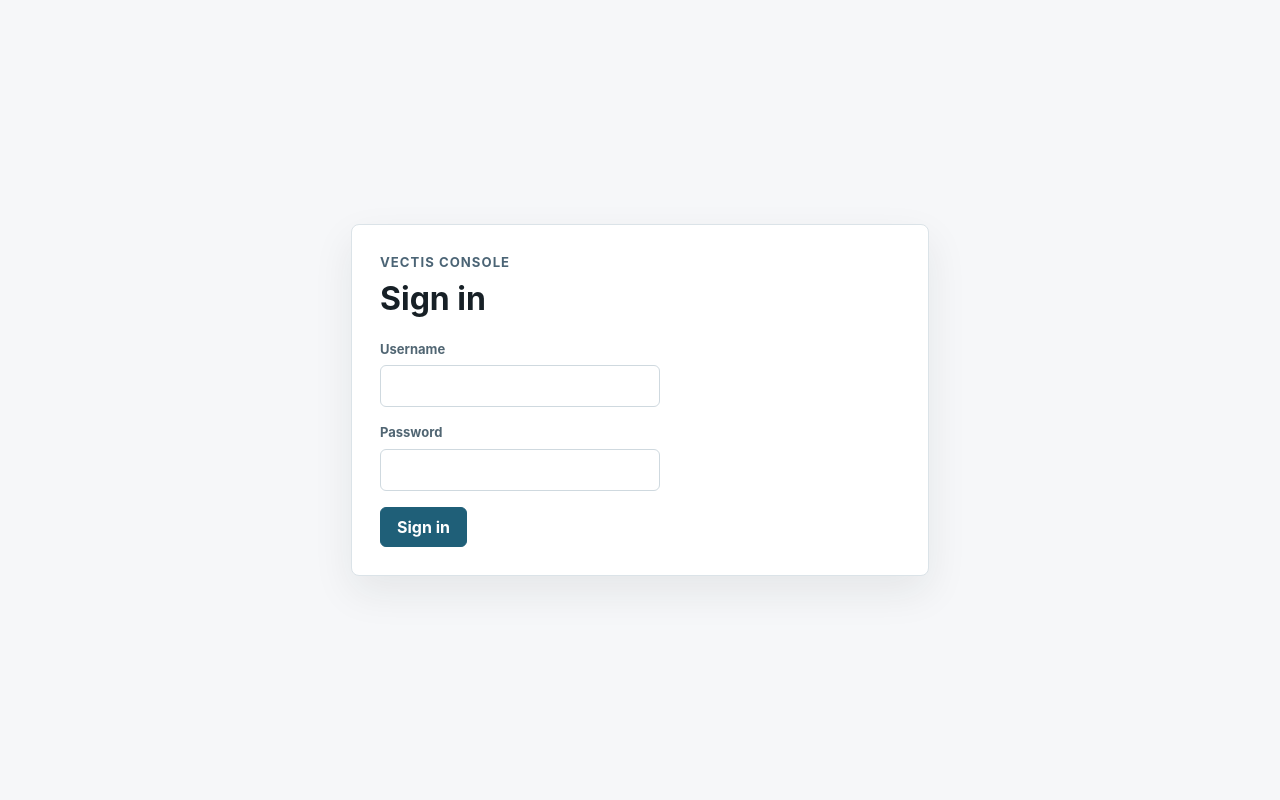
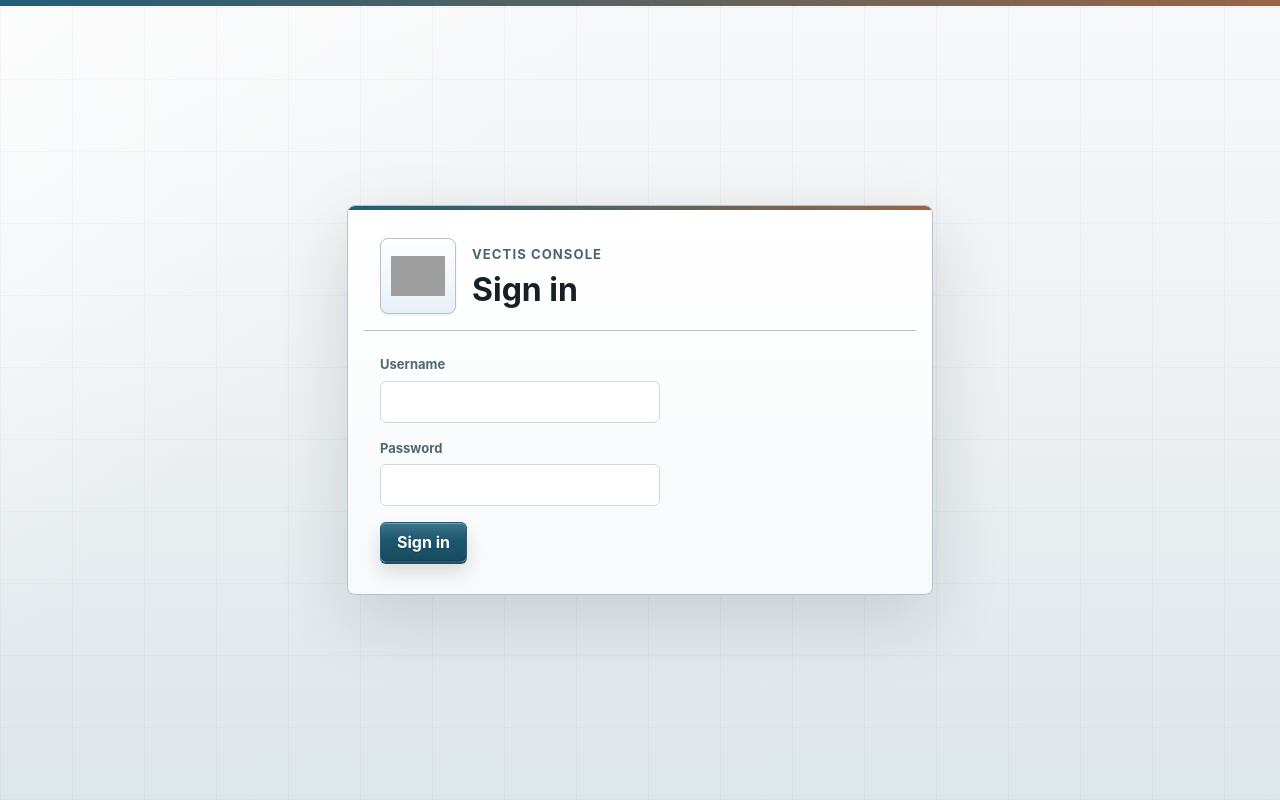
Before and after one commit to garrett-s-wininger/vectis, a React (Vite) app in the folder ui/: page / in a window 1280 px wide. Both pictures are taken after a click on the button "Sign out". Built offline with nearby package versions, Linux system fonts and the light colour scheme; no server answers; grey boxes are pictures that could not be loaded.

Commit message:
style: auth panel restyling

```diff
--- a/ui/src/App.tsx
+++ b/ui/src/App.tsx
@@ -1,6 +1,7 @@
 import type { FormEvent, MouseEvent } from "react";
 import { useEffect, useState } from "react";
 import "./index.css";
+import vectisLogo from "../../assets/brand/public/vectis.png";
 import { completeSetup, login, logout } from "./api/auth";
 import { Button } from "./components";
 import { AppShell } from "./components";
@@ -306,8 +307,7 @@ function SetupPage({
   return (
     <main className="app-frame app-frame--centered">
       <section className="auth-panel" aria-labelledby="setup-title">
-        <p className="eyebrow">Vectis Console</p>
-        <h1 id="setup-title">Complete setup</h1>
+        <AuthHeader subtitle="Vectis Console" title="Complete setup" titleID="setup-title" />
         <form className="auth-form" onSubmit={onSubmit}>
           <FormField
             autoComplete="off"
@@ -362,8 +362,7 @@ function LoginPage({
   return (
     <main className="app-frame app-frame--centered">
       <section className="auth-panel" aria-labelledby="login-title">
-        <p className="eyebrow">Vectis Console</p>
-        <h1 id="login-title">Sign in</h1>
+        <AuthHeader subtitle="Vectis Console" title="Sign in" titleID="login-title" />
         <form className="auth-form" onSubmit={onSubmit}>
           <FormField
             autoComplete="username"
@@ -389,6 +388,20 @@ function LoginPage({
         </form>
       </section>
     </main>
+  );
+}
+
+function AuthHeader({ subtitle, title, titleID }: { subtitle: string; title: string; titleID: string }) {
+  return (
+    <div className="auth-panel__header">
+      <div className="auth-panel__logo-frame">
+        <img alt="Vectis" className="auth-panel__logo" src={vectisLogo} />
+      </div>
+      <div>
+        <p className="eyebrow">{subtitle}</p>
+        <h1 id={titleID}>{title}</h1>
+      </div>
+    </div>
   );
 }
 
--- a/ui/src/components/primitives/Button.module.css
+++ b/ui/src/components/primitives/Button.module.css
@@ -1,8 +1,11 @@
 .root {
   align-items: center;
-  background: var(--action-primary-bg);
+  background:
+    linear-gradient(180deg, rgb(255 255 255 / 14%) 0%, rgb(255 255 255 / 0%) 46%),
+    linear-gradient(180deg, var(--action-primary-bg) 0%, var(--action-primary-bg-hover) 100%);
   border: var(--action-primary-border);
   border-radius: var(--control-radius);
+  box-shadow: var(--action-primary-shadow);
   color: var(--action-primary-text);
   cursor: pointer;
   display: inline-flex;
@@ -10,15 +13,33 @@
   justify-content: center;
   min-height: var(--control-height-md);
   padding: 0 var(--space-xl);
+  text-shadow: 0 1px 0 rgb(0 0 0 / 28%);
+  transition:
+    background 0.15s ease,
+    box-shadow 0.15s ease,
+    transform 0.15s ease;
 }
 
 .root:hover {
-  background: var(--action-primary-bg-hover);
+  background:
+    linear-gradient(180deg, rgb(255 255 255 / 18%) 0%, rgb(255 255 255 / 0%) 44%),
+    linear-gradient(180deg, #276d85 0%, var(--action-primary-bg-hover) 100%);
+  box-shadow: var(--action-primary-shadow-hover);
+  transform: translateY(-1px);
+}
+
+.root:active {
+  background: linear-gradient(180deg, var(--action-primary-bg-pressed) 0%, var(--action-primary-bg-hover) 100%);
+  box-shadow: var(--action-primary-shadow-pressed);
+  transform: translateY(1px);
 }
 
 .root:disabled {
+  box-shadow: none;
   cursor: not-allowed;
   opacity: 0.65;
+  text-shadow: none;
+  transform: none;
 }
 
 .root:focus-visible {
--- a/ui/src/styles/pageLayouts.css
+++ b/ui/src/styles/pageLayouts.css
@@ -13,8 +13,30 @@
 
 .app-frame--centered {
   align-items: center;
+  background:
+    linear-gradient(135deg, rgb(255 255 255 / 70%) 0%, rgb(255 255 255 / 0%) 32%),
+    linear-gradient(180deg, var(--surface-metal-soft) 0%, var(--surface-metal) 46%, var(--surface-metal-strong) 100%);
   display: grid;
   justify-items: center;
+  position: relative;
+}
+
+.app-frame--centered::before {
+  background:
+    repeating-linear-gradient(90deg, rgb(32 36 39 / 4%) 0 1px, transparent 1px 72px),
+    repeating-linear-gradient(0deg, rgb(32 36 39 / 3%) 0 1px, transparent 1px 72px);
+  content: "";
+  inset: 0;
+  pointer-events: none;
+  position: absolute;
+}
+
+.app-frame--centered::after {
+  background: linear-gradient(90deg, var(--color-primary), var(--auth-accent));
+  content: "";
+  height: var(--space-xs);
+  inset: 0 0 auto;
+  position: absolute;
 }
 
 .welcome-panel {
@@ -52,7 +74,51 @@ h1 {
 }
 
 .auth-panel {
-  padding: var(--space-4xl);
+  background: linear-gradient(180deg, rgb(255 255 255 / 92%), rgb(247 249 250 / 96%)), var(--surface-panel);
+  border-color: var(--color-border-metal);
+  box-shadow: var(--auth-panel-shadow);
+  overflow: hidden;
+  padding: var(--space-5xl);
+  position: relative;
+}
+
+.auth-panel::before {
+  background: linear-gradient(90deg, var(--color-primary), var(--auth-accent));
+  content: "";
+  height: var(--space-2xs);
+  inset: 0 0 auto;
+  position: absolute;
+}
+
+.auth-panel__header {
+  align-items: center;
+  border-bottom: 1px solid var(--color-border-metal);
+  display: grid;
+  gap: var(--space-xl);
+  grid-template-columns: auto 1fr;
+  margin: calc(var(--space-xl) * -1) calc(var(--space-xl) * -1) var(--space-3xl);
+  padding: var(--space-xl);
+}
+
+.auth-panel__logo-frame {
+  align-items: center;
+  background: linear-gradient(180deg, rgb(255 255 255 / 86%), rgb(227 238 245 / 78%)), var(--surface-metal-soft);
+  border: 1px solid var(--color-border-metal);
+  border-radius: var(--radius-surface);
+  box-shadow:
+    inset 0 1px 0 rgb(255 255 255 / 85%),
+    0 1px 2px rgb(24 31 36 / 8%);
+  display: grid;
+  height: var(--size-auth-logo);
+  justify-items: center;
+  width: var(--size-auth-logo);
+}
+
+.auth-panel__logo {
+  display: block;
+  height: calc(var(--size-auth-logo) - var(--space-2xl));
+  object-fit: contain;
+  width: calc(var(--size-auth-logo) - var(--space-2xl));
 }
 
 .auth-panel h1,
--- a/ui/src/styles/tokens.css
+++ b/ui/src/styles/tokens.css
@@ -7,6 +7,9 @@
   --color-bg-warning: #fff4df;
   --color-bg-danger: #fbeaea;
   --color-bg-muted-warm: #f3efe8;
+  --color-bg-metal: #eef1f3;
+  --color-bg-metal-strong: #dde6ea;
+  --color-bg-metal-soft: #f7f8f9;
   --color-text-strong: #172026;
   --color-text-default: #42515d;
   --color-text-muted: #516673;
@@ -14,6 +17,7 @@
   --color-text-nav: #4b6475;
   --color-primary: #1f5f78;
   --color-primary-hover: #174c60;
+  --color-primary-pressed: #123a49;
   --color-success: #236744;
   --color-success-strong: #2a8152;
   --color-warning: #8b540c;
@@ -21,6 +25,7 @@
   --color-danger: #a23535;
   --color-danger-dark: #8d2b2b;
   --color-muted-warm: #6a5135;
+  --color-rivet: #9a6544;
   --color-neutral: #3f5463;
   --color-neutral-mid: #667887;
   --color-neutral-strong: #7a8994;
@@ -33,8 +38,17 @@
   --color-border-warning: #edc27d;
   --color-border-warning-muted: #dbccba;
   --color-border-danger: #edb7b7;
+  --color-border-metal: #b7c2c8;
   --color-focus-ring: #7fc7dd;
   --shadow-surface-raised: 0 16px 40px rgb(23 32 38 / 8%);
+  --shadow-auth-panel: 0 24px 70px rgb(24 31 36 / 14%), 0 1px 0 rgb(255 255 255 / 80%) inset;
+  --shadow-control-raised:
+    inset 0 1px 0 rgb(255 255 255 / 28%), inset 0 -1px 0 rgb(0 0 0 / 18%), 0 2px 0 rgb(18 58 73 / 88%),
+    0 10px 18px rgb(24 31 36 / 14%);
+  --shadow-control-hover:
+    inset 0 1px 0 rgb(255 255 255 / 34%), inset 0 -1px 0 rgb(0 0 0 / 16%), 0 2px 0 rgb(18 58 73 / 92%),
+    0 13px 22px rgb(24 31 36 / 18%);
+  --shadow-control-pressed: inset 0 2px 3px rgb(0 0 0 / 24%), 0 1px 0 rgb(255 255 255 / 65%);
   --font-family-sans: Inter, ui-sans-serif, system-ui, -apple-system, BlinkMacSystemFont, "Segoe UI", sans-serif;
   --font-family-mono: "SFMono-Regular", Consolas, "Liberation Mono", Menlo, monospace;
   --font-size-xs: 0.75rem;
@@ -83,6 +97,7 @@
   --size-control-md: 40px;
   --size-badge: 24px;
   --size-brand-logo: 48px;
+  --size-auth-logo: 74px;
   --size-topbar: 64px;
   --size-row-sm: 52px;
   --size-row-md: 64px;
@@ -106,6 +121,9 @@
   --breakpoint-md: 720px;
 
   --surface-page: var(--color-bg-canvas);
+  --surface-metal: var(--color-bg-metal);
+  --surface-metal-strong: var(--color-bg-metal-strong);
+  --surface-metal-soft: var(--color-bg-metal-soft);
   --surface-panel: var(--color-bg-surface);
   --surface-subtle: var(--color-bg-subtle);
   --surface-selected: var(--color-bg-selected);
@@ -128,8 +146,12 @@
   --interactive-selected-text: var(--color-primary);
   --action-primary-bg: var(--color-primary);
   --action-primary-bg-hover: var(--color-primary-hover);
+  --action-primary-bg-pressed: var(--color-primary-pressed);
   --action-primary-border: var(--border-primary);
   --action-primary-text: var(--text-inverse);
+  --action-primary-shadow: var(--shadow-control-raised);
+  --action-primary-shadow-hover: var(--shadow-control-hover);
+  --action-primary-shadow-pressed: var(--shadow-control-pressed);
   --status-neutral-bg: var(--color-bg-subtle);
   --status-neutral-border: var(--color-border-neutral);
   --status-neutral-text: var(--color-neutral);
@@ -156,4 +178,6 @@
   --panel-border-subtle: var(--border-subtle);
   --panel-radius: var(--radius-surface);
   --panel-shadow-raised: var(--shadow-surface-raised);
+  --auth-panel-shadow: var(--shadow-auth-panel);
+  --auth-accent: var(--color-rivet);
 }
```
